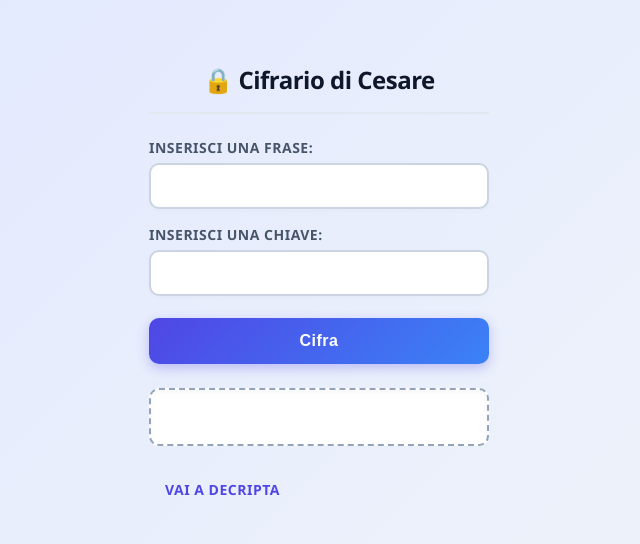
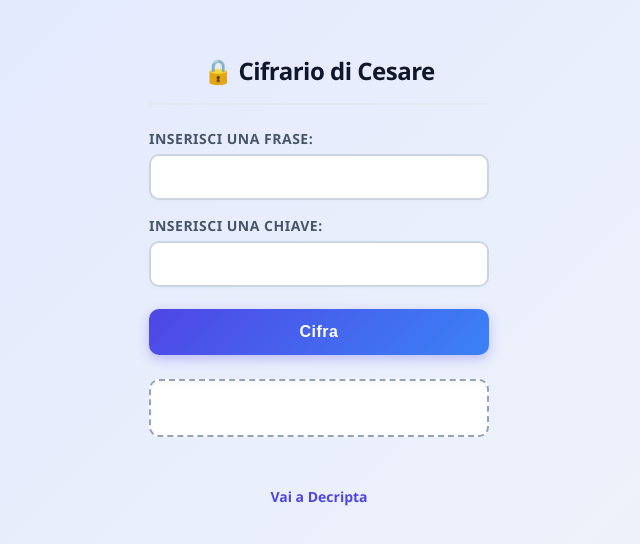
Before and after one commit to SimoneMedved/TPS, a plain HTML site: page Cripta_1_0.html in a window 1280 px wide. Shown: the part 124-668 px from the top of the page, without its empty margins (321-961 px from the left). Drawn offline with Linux system fonts and the light colour scheme.

Commit message:
Update Cripta_1_0.html

```diff
--- a/Cripta_1_0.html
+++ b/Cripta_1_0.html
@@ -166,6 +166,6 @@
 
     <p id="cifrato"> </p>
     <br>
-    <p><a href="https://simonemedved.github.io/TPS/Decripta_1_0.html">Vai a Decripta</a></p>
+    <a href="https://simonemedved.github.io/TPS/Decripta_1_0.html">Vai a Decripta</a>
 </body>
 </html>
```
